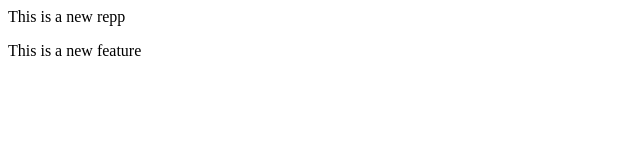
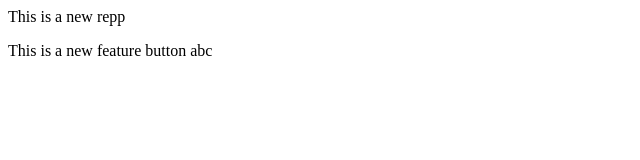
Before and after one commit to chetan-sharma-exe/localrepo, a plain HTML site: page index.html in a window 1280 px wide. Shown: the full height of the page, 0-640 px from the left. Drawn offline with Linux system fonts and the light colour scheme.

```diff
--- a/index.html
+++ b/index.html
@@ -1,2 +1,2 @@
 <p>This is a new repp</p>
-<p>This is a new feature</p>
+<p>This is a new feature button abc</p>
```
